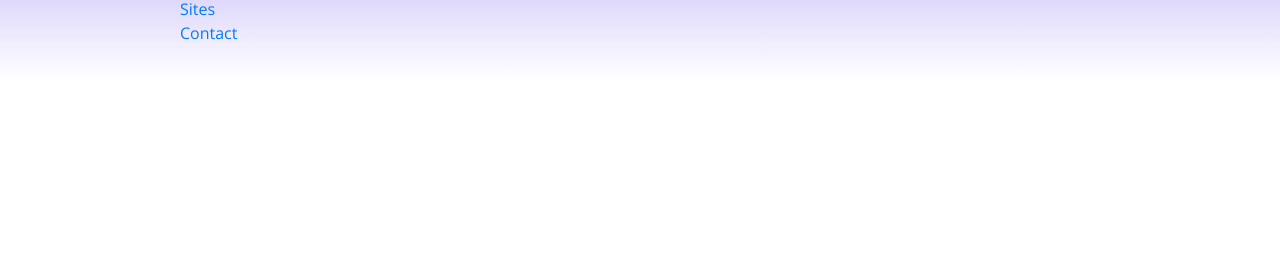
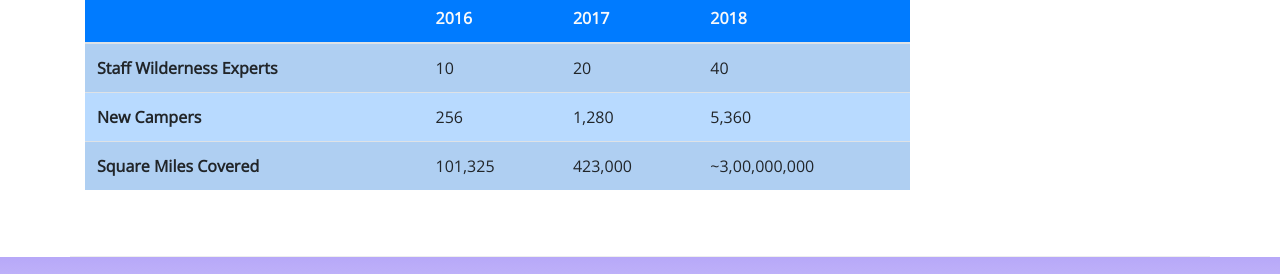
Before and after one commit to studiozandra/nucamp-bootstrap, a website: page aboutus.html in a window 1280 px wide. Shown: the part 1707-1981 px from the top of the page. Before the commit the page ends 1788 px from the top, so only its background shows below. Drawn offline with nearby package versions, Linux system fonts and the light colour scheme.

Commit message:
add Facts and Figures table

```diff
--- a/aboutus.html
+++ b/aboutus.html
@@ -108,6 +108,45 @@
                 <p class="d-none d-sm-block">From polar fleeces to swimsuits, hiking boots to waders, a visit to Node will be sure to get you covered.</p>
             </div>
         </div>
+
+        <div class="row row-content">
+            <div class="col-sm-9">
+            	<h2>Facts &amp; Figures</h2>
+            	<div class="table-responsive">
+               	    <table class="table table-striped">
+	                <thead>
+	                    <tr class="bg-primary text-light">
+	                        <th></th>
+	                        <th>2016</th>
+	                        <th>2017</th>
+	                        <th>2018</th>
+	                    </tr>
+                    	</thead>
+	                <tbody class="table-primary">
+                            <tr>
+                                <th>Staff Wilderness Experts</th>
+                                <td>10</td>
+                                <td>20</td>
+                                <td>40</td>
+                            </tr>
+                            <tr>
+                                <th>New Campers</th>
+                                <td>256</td>
+                                <td>1,280</td>
+                                <td>5,360</td>
+                            </tr>
+                            <tr>
+                                <th>Square Miles Covered</th>
+                                <td>101,325</td>
+                                <td>423,000</td>
+                                <td>~3,00,000,000</td>
+                            </tr>
+                        </tbody>
+                    </table>
+                </div>
+            </div>
+       </div>
+
     </div>
 
     <footer class="site-footer">
```
